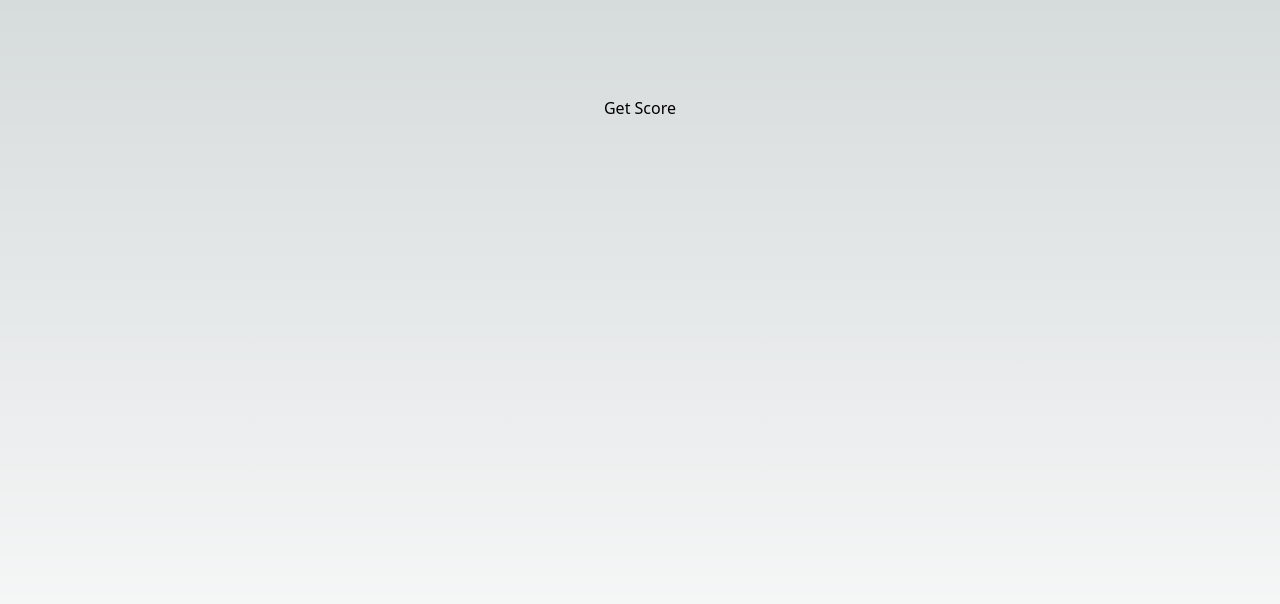
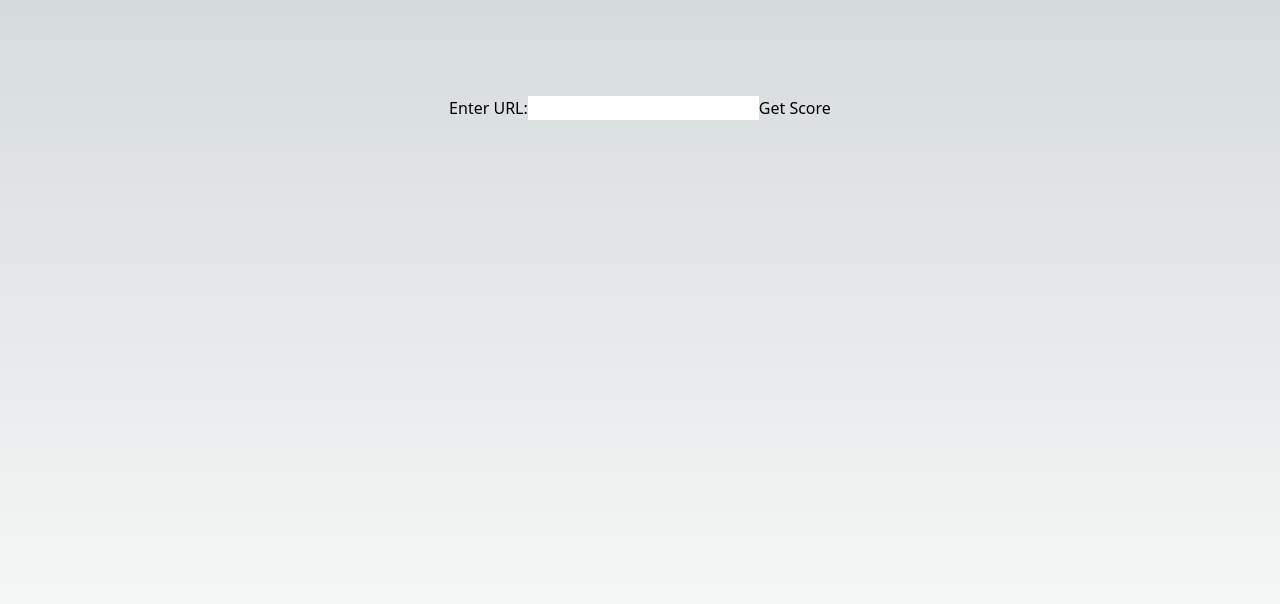
Before and after one commit to ppppppsmash/my-project, a Next.js app: page / in a window 1280 px wide. Shown: the top 604 px of the page. Built offline with nearby package versions, Linux system fonts and the light colour scheme.

Commit message:
add:入力欄にurlを入力するとスコアを取得する

```diff
--- a/app/page.tsx
+++ b/app/page.tsx
@@ -1,15 +1,16 @@
 'use client'
 import Image from 'next/image'
 import { Inter } from 'next/font/google'
-import { useState } from 'react'
+import { SetStateAction, useState } from 'react'
 
 const inter = Inter({ subsets: ['latin'] })
 
 export default function Home() {
+  const [url, setUrl] = useState('');
   const [score, setScore] = useState(0);
 
   const getScore = async () => {
-    const res = await fetch(`https://www.googleapis.com/pagespeedonline/v5/runPagespeed?url=https://google.com&key=${process.env.NEXT_PUBLIC_API_KEY}&strategy=mobile`)
+    const res = await fetch(`https://www.googleapis.com/pagespeedonline/v5/runPagespeed?url=${url}&key=${process.env.NEXT_PUBLIC_API_KEY}&strategy=mobile`)
     if (res.ok) {
       const data = await res.json()
       const lighthouse = data.lighthouseResult
@@ -19,9 +20,15 @@ export default function Home() {
     }
   }
 
+  const handleUrlChange = (event: { target: { value: SetStateAction<string> } }) => {
+    setUrl(event.target.value);
+  }
+
   return (
     <main className="flex min-h-screen flex-col items-center justify-between p-24">
     <div>
+      <label htmlFor="url-input">Enter URL:</label>
+      <input className='text-gray-900' id="url-input" type="text" value={url} onChange={handleUrlChange} />
       {score ? <div>Score: {score}</div> : <button onClick={getScore}>Get Score</button>}
     </div>
   </main>
```
Lines whose indentation alone changed are shown as unchanged.
